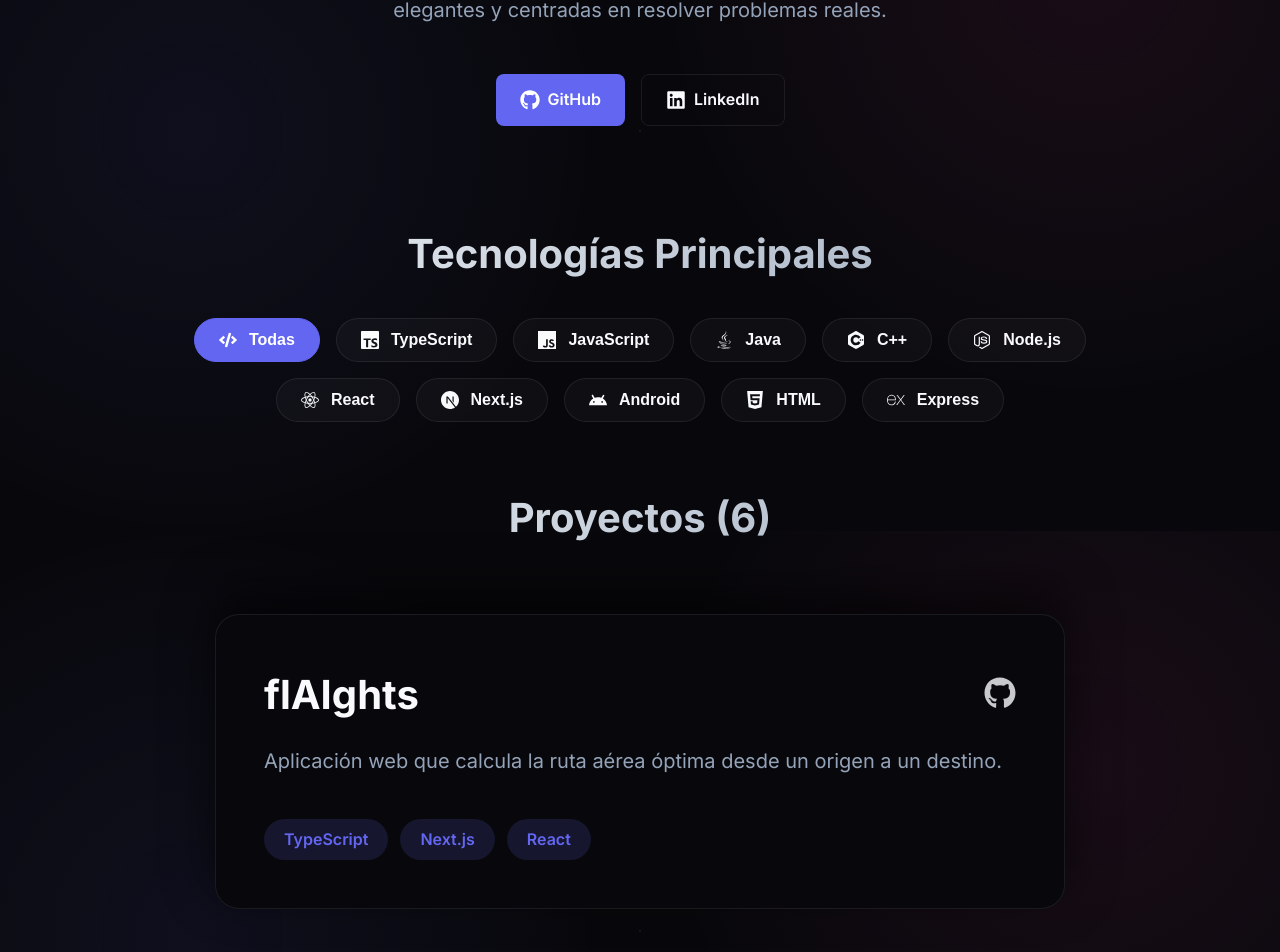
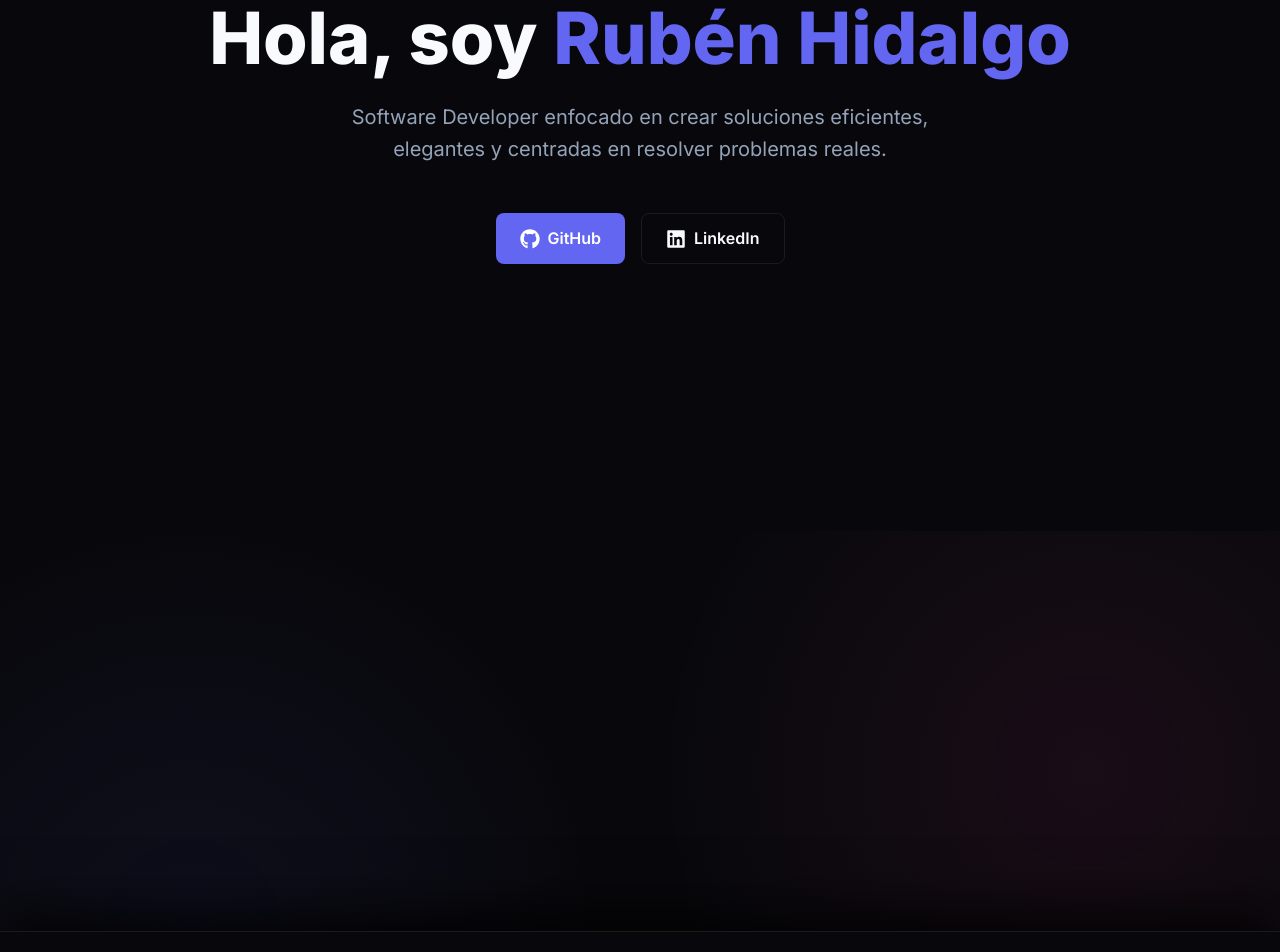
Before and after one commit to RubizZ/portfolio, a Next.js app: page / in a window 1280 px wide. Shown: the part 269-1221 px from the top of the page. Built offline with nearby package versions, Linux system fonts and the light colour scheme.

Commit message:
feat: implement full page stacked scroll effect

```diff
--- a/src/components/Hero.tsx
+++ b/src/components/Hero.tsx
@@ -2,8 +2,19 @@ import { FaGithub, FaLinkedin } from "react-icons/fa";
 
 export default function Hero() {
   return (
-    <section className="container">
-      <div className="hero-content animate-up delay-1" style={{ textAlign: 'center', padding: '8rem 0 4rem' }}>
+    <div style={{ position: 'relative', height: '150vh' }}>
+      <section style={{
+        position: 'sticky',
+        top: 0,
+        zIndex: 10,
+        height: '100vh',
+        backgroundColor: 'var(--bg-color)',
+        display: 'flex',
+        alignItems: 'center',
+        justifyContent: 'center'
+      }}>
+        <div className="container" style={{ width: '100%', textAlign: 'center' }}>
+          <div className="hero-content animate-up delay-1">
             <h1 style={{ fontSize: '4.5rem', fontWeight: '800', marginBottom: '1.5rem', lineHeight: '1.1' }}>
               Hola, soy <span style={{ color: 'var(--accent)' }}>Rubén Hidalgo</span>
             </h1>
@@ -19,6 +30,8 @@ export default function Hero() {
               </a>
             </div>
           </div>
+        </div>
       </section>
+    </div>
   );
 }
--- a/src/components/Projects.tsx
+++ b/src/components/Projects.tsx
@@ -49,10 +49,8 @@ export default function Projects({ selectedTech }: ProjectsProps) {
     : projectsData.filter(p => p.tech.includes(selectedTech));
 
   return (
-    <section id="projects" className="container" style={{ padding: '2rem 2rem 8rem' }}>
-      <h2 className="section-title animate-up delay-1" style={{ marginBottom: '4rem' }}>Proyectos ({filteredProjects.length})</h2>
+    <section id="projects" style={{ position: 'relative', zIndex: 30, marginTop: '-55vh' }}>
       <div className="projects-scroll-container" style={{
-        position: 'relative',
         display: 'flex',
         flexDirection: 'column',
         gap: '60vh',
@@ -61,8 +59,8 @@ export default function Projects({ selectedTech }: ProjectsProps) {
         {filteredProjects.map((project, index) => (
           <div key={project.name} className="project-sticky-wrapper" style={{
             position: 'sticky',
-            top: '20vh',
-            zIndex: index,
+            top: '32vh',
+            zIndex: 30 + index,
             height: 'fit-content'
           }}>
             <div className="glass animate-up delay-2" style={{
@@ -73,9 +71,11 @@ export default function Projects({ selectedTech }: ProjectsProps) {
               maxWidth: '850px',
               margin: '0 auto',
               backgroundColor: 'var(--bg-color)',
-              boxShadow: '0 -20px 50px rgba(0,0,0,0.6)',
+              boxShadow: '0 -20px 50px rgba(0,0,0,0.8)',
               borderTop: '1px solid var(--card-border)',
-              borderRadius: '24px'
+              borderRadius: '24px',
+              borderLeft: '1px solid var(--card-border)',
+              borderRight: '1px solid var(--card-border)'
             }}>
                <h3 style={{ fontSize: '2.5rem', marginBottom: '1rem', color: 'var(--text-main)', display: 'flex', alignItems: 'center', justifyContent: 'space-between' }}>
                 {project.name}
@@ -100,9 +100,11 @@ export default function Projects({ selectedTech }: ProjectsProps) {
           </div>
         ))}
         {filteredProjects.length === 0 && (
-          <p style={{ textAlign: 'center', color: 'var(--text-muted)', fontSize: '1.2rem', marginTop: '4rem' }}>
-            Aún no hay proyectos públicos con esta tecnología.
-          </p>
+          <div style={{ height: '30vh', display: 'flex', alignItems: 'center', justifyContent: 'center' }}>
+            <p style={{ textAlign: 'center', color: 'var(--text-muted)', fontSize: '1.2rem', marginTop: '4rem' }}>
+              Aún no hay proyectos públicos con esta tecnología.
+            </p>
+          </div>
         )}
       </div>
     </section>
--- a/src/components/Skills.tsx
+++ b/src/components/Skills.tsx
@@ -22,8 +22,21 @@ interface SkillsProps {
 
 export default function Skills({ selectedTech, setSelectedTech }: SkillsProps) {
   return (
-    <section className="container" style={{ padding: '2rem 2rem' }}>
-      <h2 className="section-title animate-up delay-1" style={{ marginBottom: '2rem' }}>Tecnologías Principales</h2>
+    <section style={{
+      position: 'sticky',
+      top: 0,
+      zIndex: 20,
+      height: '100vh',
+      backgroundColor: 'var(--bg-color)',
+      borderTop: '1px solid var(--card-border)',
+      boxShadow: '0 -20px 50px rgba(0,0,0,0.8)',
+      display: 'flex',
+      flexDirection: 'column',
+      paddingTop: '8vh',
+      pointerEvents: 'auto'
+    }}>
+      <div className="container">
+        <h2 className="section-title animate-up delay-1" style={{ marginBottom: '3rem' }}>Tecnologías Principales</h2>
         <div className="skills-container animate-up delay-2" style={{
           display: 'flex',
           flexWrap: 'wrap',
@@ -59,6 +72,7 @@ export default function Skills({ selectedTech, setSelectedTech }: SkillsProps) {
             );
           })}
         </div>
+      </div>
       <style>{`
         .skill-pill {
           transition: transform 0.3s ease, background-color 0.3s ease, border-color 0.3s ease;
```
Lines whose indentation alone changed are shown as unchanged.
